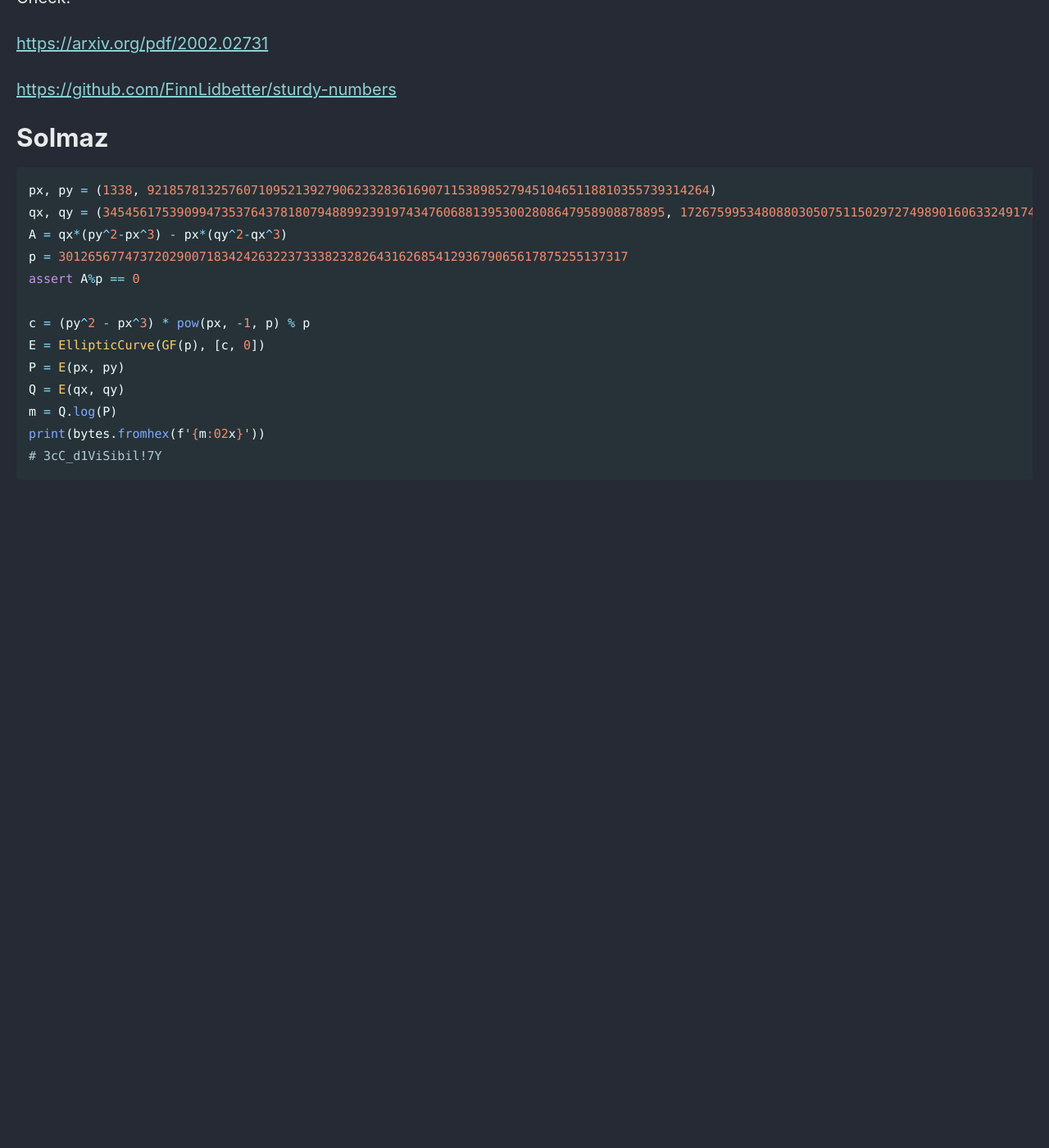
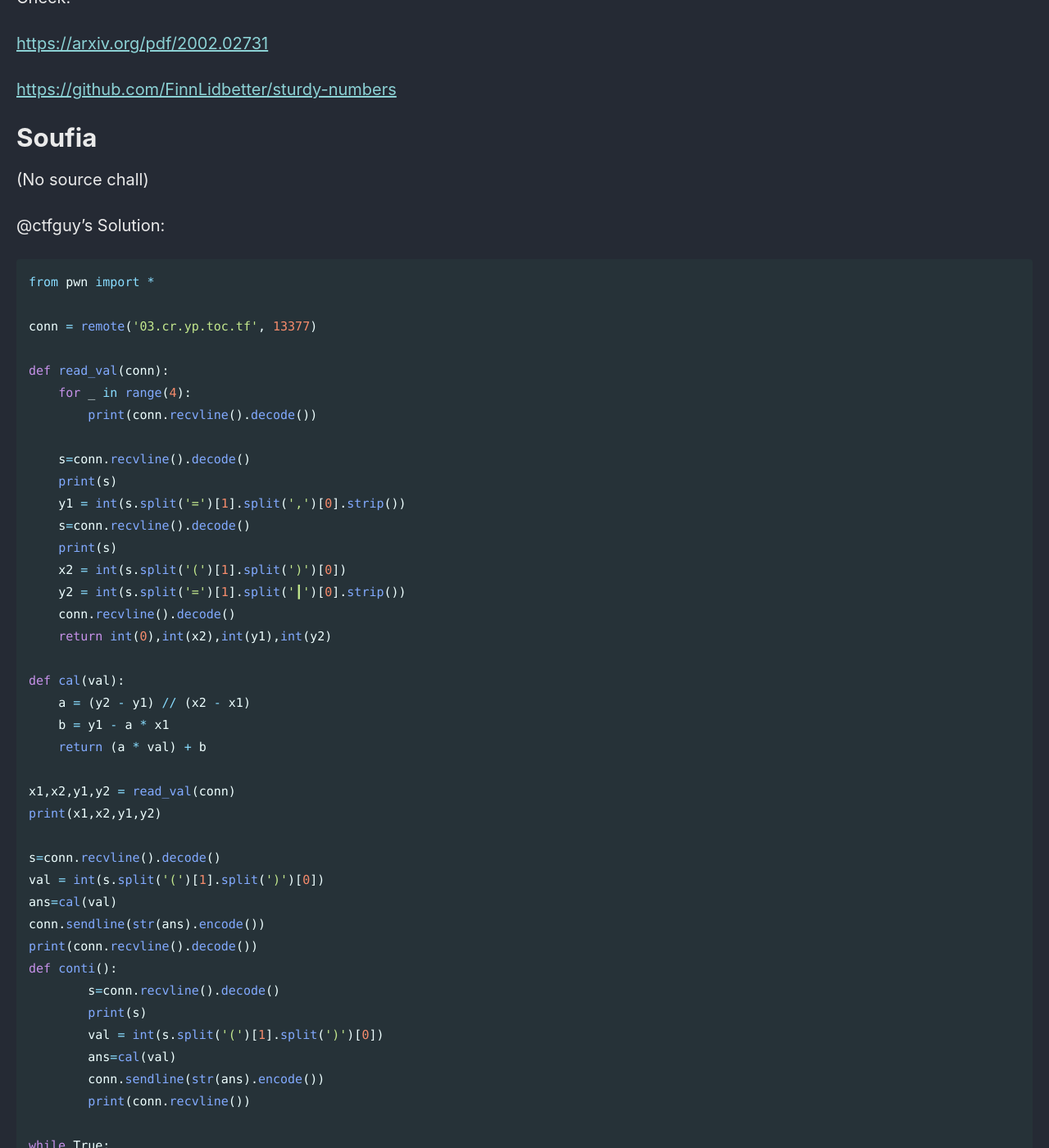
Before and after one commit to Connor-McCartney/Connor-McCartney.github.io, a Jekyll site: the page built from _pages/cryptography/other/CRYPTO-CTF-2024.md, in a window 1280 px wide and 1400 px high, scrolled down 1644 px. Shown: the whole window at 82% size. Built offline with Jekyll 4.4.1, drawn with Linux system fonts in a browser that asks for light colours; cached includes are drawn as plain includes; before the commit the page ends 2274 px from its top, so only the background shows below that; some of the changed text lies outside the part shown.

Commit message:
Update CRYPTO-CTF-2024.md

````diff
--- a/_pages/cryptography/other/CRYPTO-CTF-2024.md
+++ b/_pages/cryptography/other/CRYPTO-CTF-2024.md
@@ -67,6 +67,100 @@ Check:
 
 <https://github.com/FinnLidbetter/sturdy-numbers>
 
+
+
+# Soufia
+
+(No source chall)
+
+@ctfguy's Solution:
+
+```python
+from pwn import *
+
+conn = remote('03.cr.yp.toc.tf', 13377)
+
+def read_val(conn):
+    for _ in range(4):
+        print(conn.recvline().decode())
+
+    s=conn.recvline().decode()
+    print(s)
+    y1 = int(s.split('=')[1].split(',')[0].strip())
+    s=conn.recvline().decode()
+    print(s)
+    x2 = int(s.split('(')[1].split(')')[0])
+    y2 = int(s.split('=')[1].split('┃')[0].strip())
+    conn.recvline().decode()
+    return int(0),int(x2),int(y1),int(y2)
+
+def cal(val):
+    a = (y2 - y1) // (x2 - x1)
+    b = y1 - a * x1
+    return (a * val) + b
+
+x1,x2,y1,y2 = read_val(conn)
+print(x1,x2,y1,y2)
+
+s=conn.recvline().decode()
+val = int(s.split('(')[1].split(')')[0])
+ans=cal(val)
+conn.sendline(str(ans).encode())
+print(conn.recvline().decode())
+def conti():
+        s=conn.recvline().decode()
+        print(s)
+        val = int(s.split('(')[1].split(')')[0])
+        ans=cal(val)
+        conn.sendline(str(ans).encode())
+        print(conn.recvline())
+
+while True:
+    conti()
+```
+
+```
+[+] Opening connection to 03.cr.yp.toc.tf on port 13377: Done
+┏━━━━━━━━━━━━━━━━━━━━━━━━━━━━━━━━━━━━━━━━━━━━━━━━━━━━━━━━━━━━━━━━━━━━┓
+
+┃ .::   Soufia is a random oracle, your mission is to break it   ::. ┃
+
+┃ We know that f: Z → Z and for all integers `x' and `y' we have:    ┃
+
+┃     f(t * x) + t * f(y) = f(f(x + y)) for constant integer `t'.    ┃
+
+┃ Also, f(0) = 209907020941535864741588746126965728575,              ┃
+
+┃ and   f(91) = 1369168415328908069957513174528303837593             ┃
+
+0 91 209907020941535864741588746126965728575 1369168415328908069957513174528303837593
+┃ Good job, try the next step 2
+
+┃ Please send the f(45):
+
+b'\xe2\x94\x83 Good job, try the next step 3\n'
+┃ Please send the f(32):
+
+b'\xe2\x94\x83 Good job, try the next step 4\n'
+┃ Please send the f(155):
+
+b'\xe2\x94\x83 Good job, try the next step 5\n'
+┃ Please send the f(356):
+
+...
+
+b'\xe2\x94\x83 Good job, try the next step 18\n'
+┃ Please send the f(3910397):
+
+b'\xe2\x94\x83 Good job, try the next step 19\n'
+┃ Please send the f(2008442):
+
+b'\xe2\x94\x83 Good job, try the next step 20\n'
+┃ Please send the f(14329881):
+
+b"\xe2\x94\x83 Congratz! You got the flag: b'CCTF{A_funCti0nal_3qu4tiOn_iZ_4_7yPe_oF_EquAtioN_tHaT_inv0lVe5_an_unKnOwn_funCt!on_r4tH3r_thAn_juS7_vArIabl3s!!}'\n"
+```
+
 # Solmaz
 
 ```python
````
